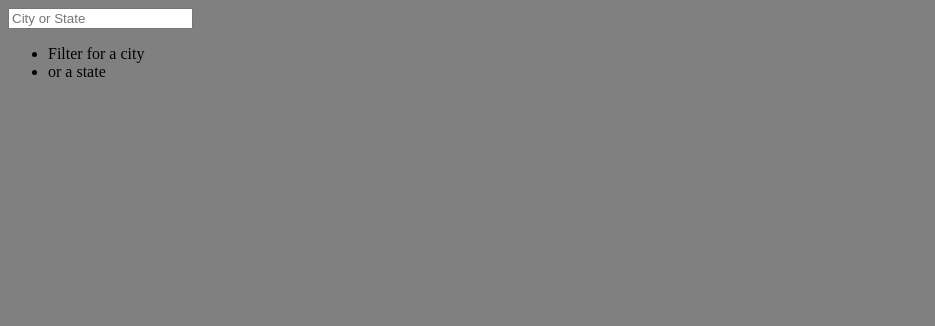
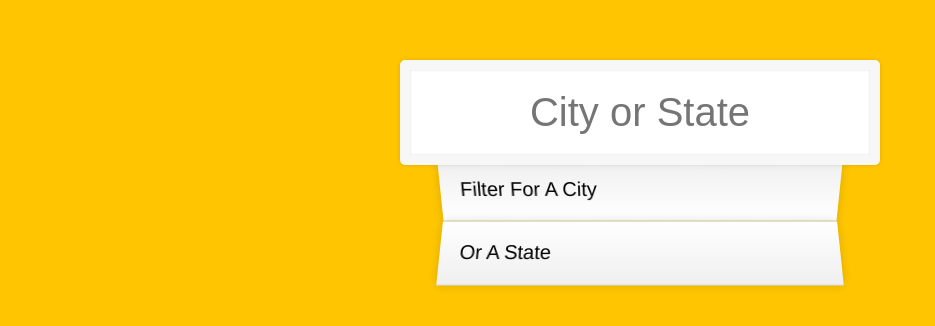
Before and after one commit to jfcslc801/city-search-typeahead-ajax, a plain HTML site: page assets/index.html in a window 1280 px wide. Shown: the whole page, without its empty margins (0-935 px from the left). Drawn offline with Linux system fonts and the light colour scheme.

Commit message:
search form css

```diff
--- a/assets/css/style.css
+++ b/assets/css/style.css
@@ -1,3 +1,74 @@
-body{
-    background-color: grey;
-}
+html {
+    box-sizing: border-box;
+    background: #ffc600;
+    font-family: 'helvetica neue';
+    font-size: 20px;
+    font-weight: 200;
+  }
+
+  *, *:before, *:after {
+    box-sizing: inherit;
+  }
+
+  input {
+    width: 100%;
+    padding: 20px;
+  }
+
+  .search-form {
+    max-width: 400px;
+    margin: 50px auto;
+  }
+
+  input.search {
+    margin: 0;
+    text-align: center;
+    outline: 0;
+    border: 10px solid #F7F7F7;
+    width: 120%;
+    left: -10%;
+    position: relative;
+    top: 10px;
+    z-index: 2;
+    border-radius: 5px;
+    font-size: 40px;
+    box-shadow: 0 0 5px rgba(0, 0, 0, 0.12), inset 0 0 2px rgba(0, 0, 0, 0.19);
+  }
+
+  .suggestions {
+    margin: 0;
+    padding: 0;
+    position: relative;
+    /*perspective: 20px;*/
+  }
+
+  .suggestions li {
+    background: white;
+    list-style: none;
+    border-bottom: 1px solid #D8D8D8;
+    box-shadow: 0 0 10px rgba(0, 0, 0, 0.14);
+    margin: 0;
+    padding: 20px;
+    transition: background 0.2s;
+    display: flex;
+    justify-content: space-between;
+    text-transform: capitalize;
+  }
+
+  .suggestions li:nth-child(even) {
+    transform: perspective(100px) rotateX(3deg) translateY(2px) scale(1.001);
+    background: linear-gradient(to bottom,  #ffffff 0%,#EFEFEF 100%);
+  }
+
+  .suggestions li:nth-child(odd) {
+    transform: perspective(100px) rotateX(-3deg) translateY(3px);
+    background: linear-gradient(to top,  #ffffff 0%,#EFEFEF 100%);
+  }
+
+  span.population {
+    font-size: 15px;
+  }
+
+  .hl {
+    background: #ffc600;
+  }
```
